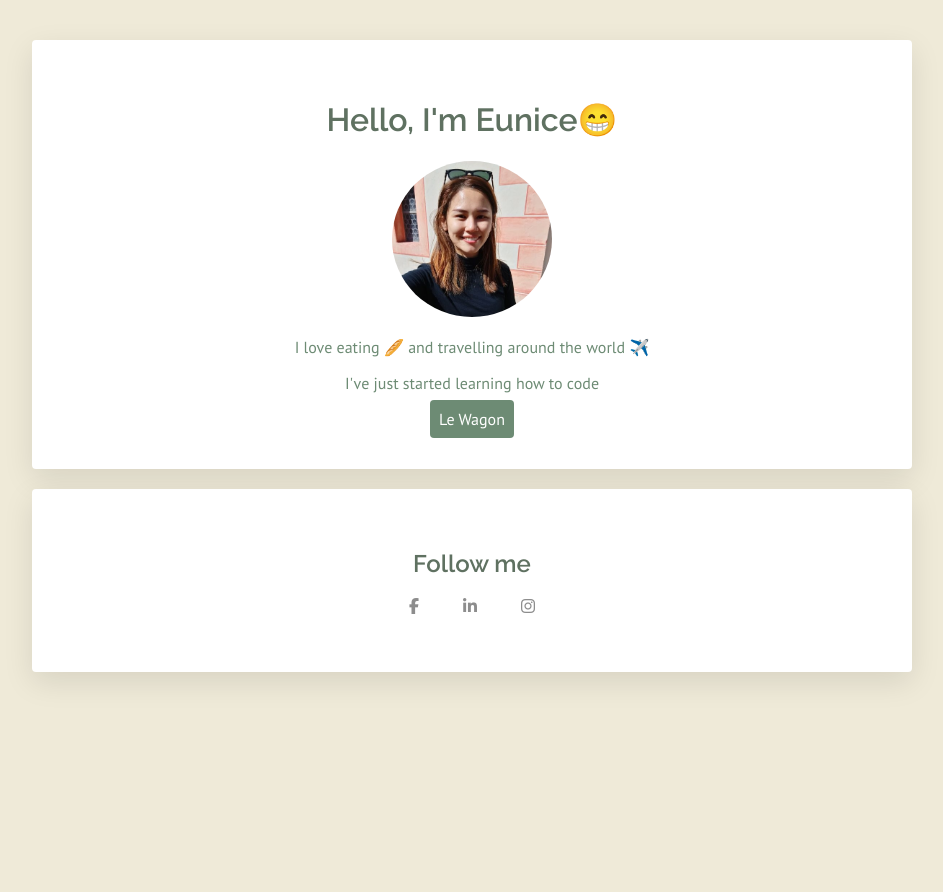
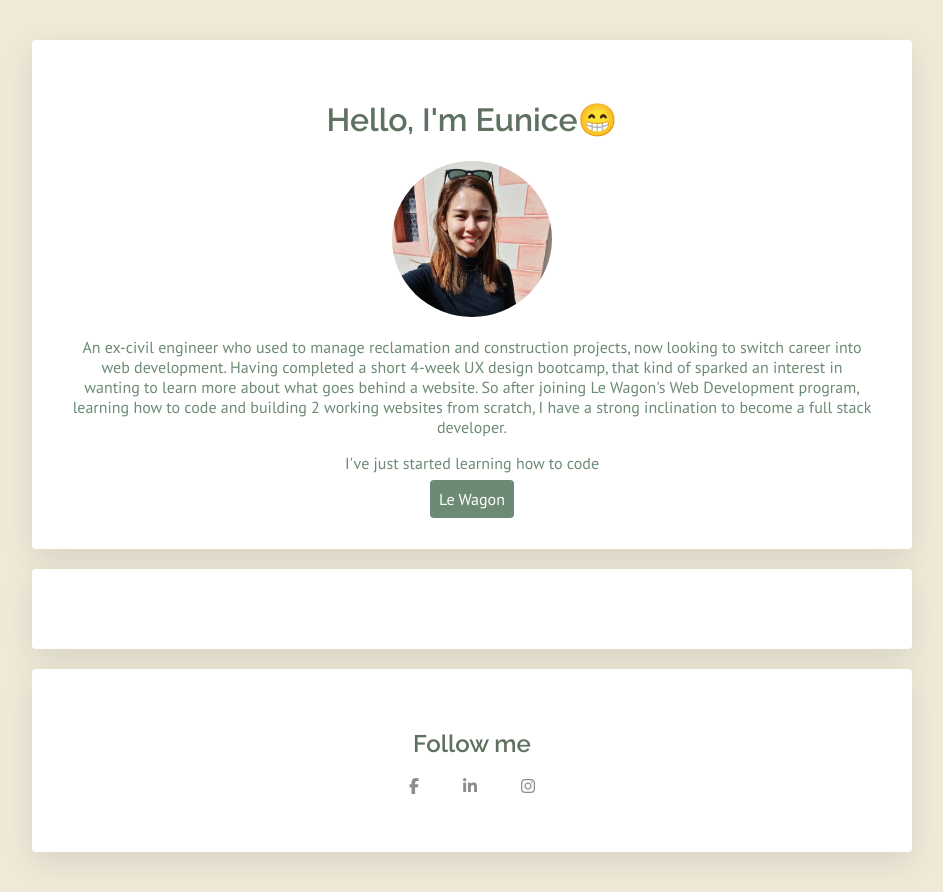
Before and after one commit to ecyl/profile, a plain HTML site: page index.html in a window 1280 px wide. Shown: the whole page, without its empty margins (168-1111 px from the left). Before the commit the page ends 800 px from the top, so only its background shows below. Drawn offline with Linux system fonts and the light colour scheme.

Commit message:
amended about me section

```diff
--- a/index.html
+++ b/index.html
@@ -15,9 +15,13 @@
       <div class="card" id="intro">
         <h1>Hello, I'm Eunice😁</h1>
         <img src="images/img.jpg" alt="Profile Picture">
-        <p>I love eating 🥖 and travelling around the world ✈️</p>
+        <p>An ex-civil engineer who used to manage reclamation and construction projects, now looking to switch career into web development. Having completed a short 4-week UX design bootcamp, that kind of sparked an interest in wanting to learn more about what goes behind a website. So after joining Le Wagon's Web Development program, learning how to code and building 2 working websites from scratch, I have a strong inclination to become a full stack developer. </p>
         <p>I've just started learning how to code</p>
         <a href="https://www.lewagon.com/" class="btn">Le Wagon</a>
+      </div>
+
+      <div class="card" id="projects">
+
       </div>
 
       <div class="card">
```
